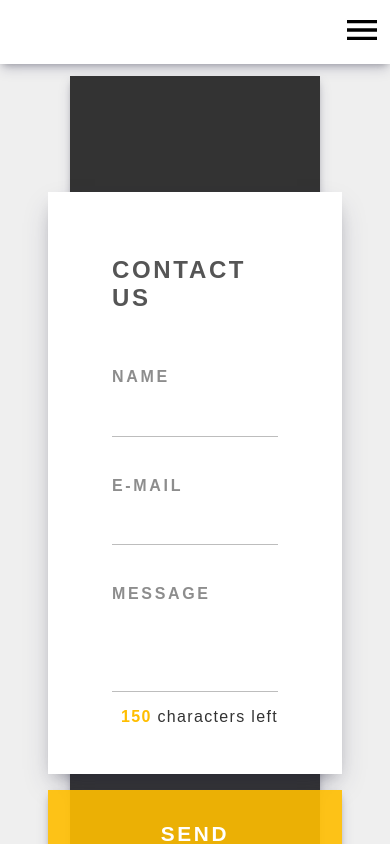
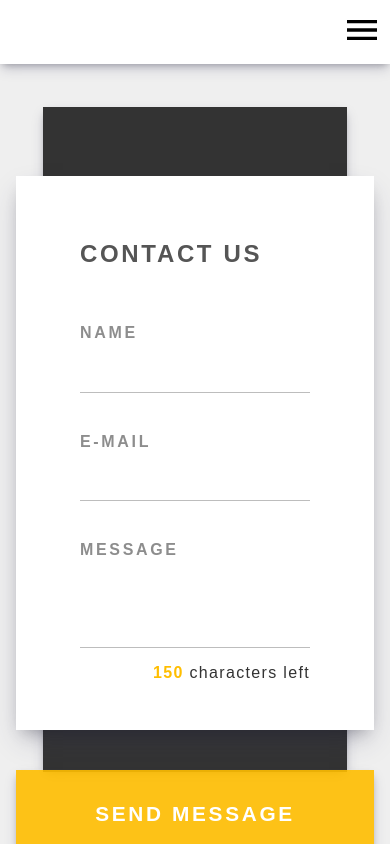
Before and after one commit to Tionbai/ui-component-gallery-next, a Next.js app: page /components/contact-form in a window 390 px wide. Shown: the top 844 px of the page. Built offline with nearby package versions, Linux system fonts and the light colour scheme; a web font is replaced by a local one.

Commit message:
Reduced padding on global component wrapper.

```diff
--- a/pages/components/contact-form.js
+++ b/pages/components/contact-form.js
@@ -2,7 +2,7 @@ import React from "react";
 import ContactFormAltOne from "../../components/Form/ContactFormAltOne";
 import Meta from "../../components/Layout/components/Meta";
 
-const newsletterSubscribe = () => {
+const contactForm = () => {
   return (
     <section className="showcase">
       <Meta title="Contact form component - Tina's UI component gallery" />
@@ -11,4 +11,4 @@ const newsletterSubscribe = () => {
   );
 };
 
-export default newsletterSubscribe;
+export default contactForm;
--- a/styles/Form/contactFormAltOne.module.scss
+++ b/styles/Form/contactFormAltOne.module.scss
@@ -152,7 +152,7 @@
 @media (max-width: 62.5rem) {
   // Adjust contact form when resizing
   .contactForm__container {
-    margin: 1rem;
+    margin: 0;
     margin-top: 6rem;
     min-width: 280px;
   }
@@ -160,6 +160,8 @@
   // Center background
   .contactForm {
     &:before {
+      top: -12.5%;
+      height: 120%;
       left: 7.5%;
     }
   }
--- a/styles/globals.scss
+++ b/styles/globals.scss
@@ -142,7 +142,7 @@ textarea {
 .showcase {
   margin: auto;
   max-width: 100%;
-  padding: 2rem;
+  padding: 1rem;
 }
 
 .spacing {
```
